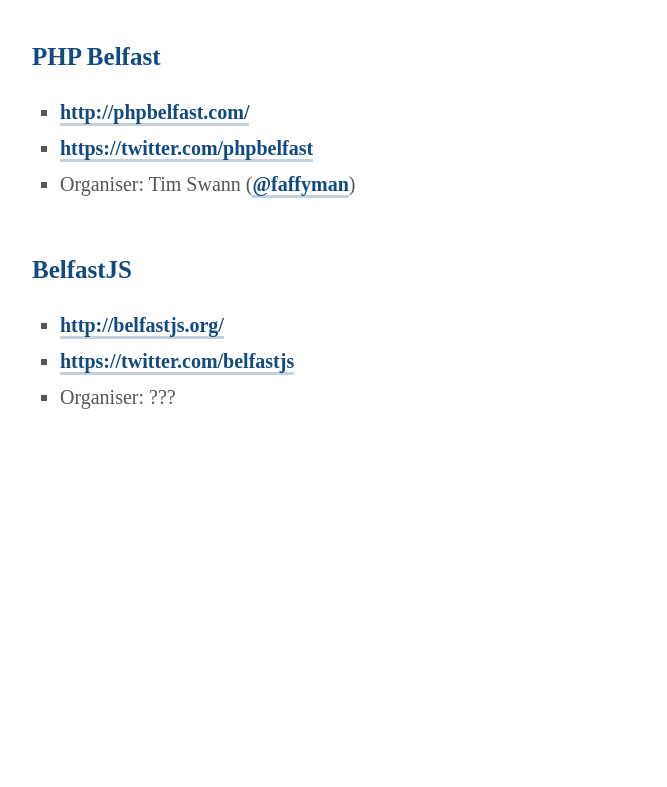
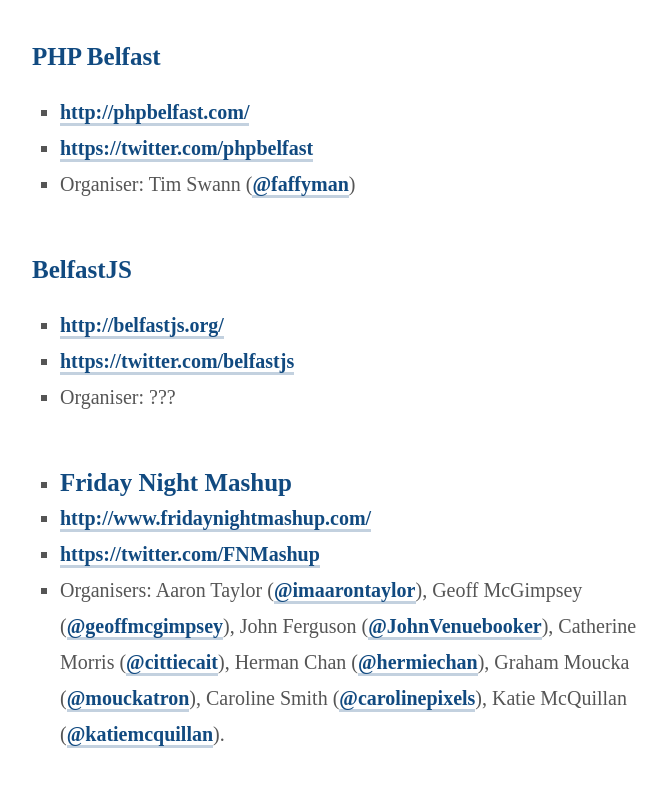
Before and after one commit to andymcmillan/andymcmillan, a Jekyll site: the page built from meetups.md, in a window 1280 px wide and 900 px high, scrolled down 1172 px. Shown: the top 787 px of the window, without its empty margins (288-955 px from the left). Built offline with Jekyll 4.4.1, drawn with Linux system fonts in a browser that asks for light colours; Markdown is read by kramdown in place of the engine named in the settings; before the commit the page ends 1735 px from its top, so only the background shows below that.

Commit message:
Update meetups.md

```diff
--- a/meetups.md
+++ b/meetups.md
@@ -37,3 +37,8 @@
 * [http://belfastjs.org/](http://belfastjs.org/)
 * [https://twitter.com/belfastjs](https://twitter.com/belfastjs)
 * Organiser: ???
+*
+## Friday Night Mashup
+* [http://www.fridaynightmashup.com/](http://www.fridaynightmashup.com/)
+* [https://twitter.com/FNMashup](https://twitter.com/FNMashup)
+* Organisers: Aaron Taylor ([@imaarontaylor](https://twitter.com/imaarontaylor)), Geoff McGimpsey ([@geoffmcgimpsey](https://twitter.com/geoffmcgimpsey)), John Ferguson ([@JohnVenuebooker](https://twitter.com/JohnVenuebooker)), Catherine Morris ([@cittiecait](https://twitter.com/cittiecait)), Herman Chan ([@hermiechan](https://twitter.com/hermiechan)), Graham Moucka ([@mouckatron](https://twitter.com/mouckatron)), Caroline Smith ([@carolinepixels](https://twitter.com/carolinepixels)), Katie McQuillan ([@katiemcquillan](https://twitter.com/katiemcquillan)).
```
